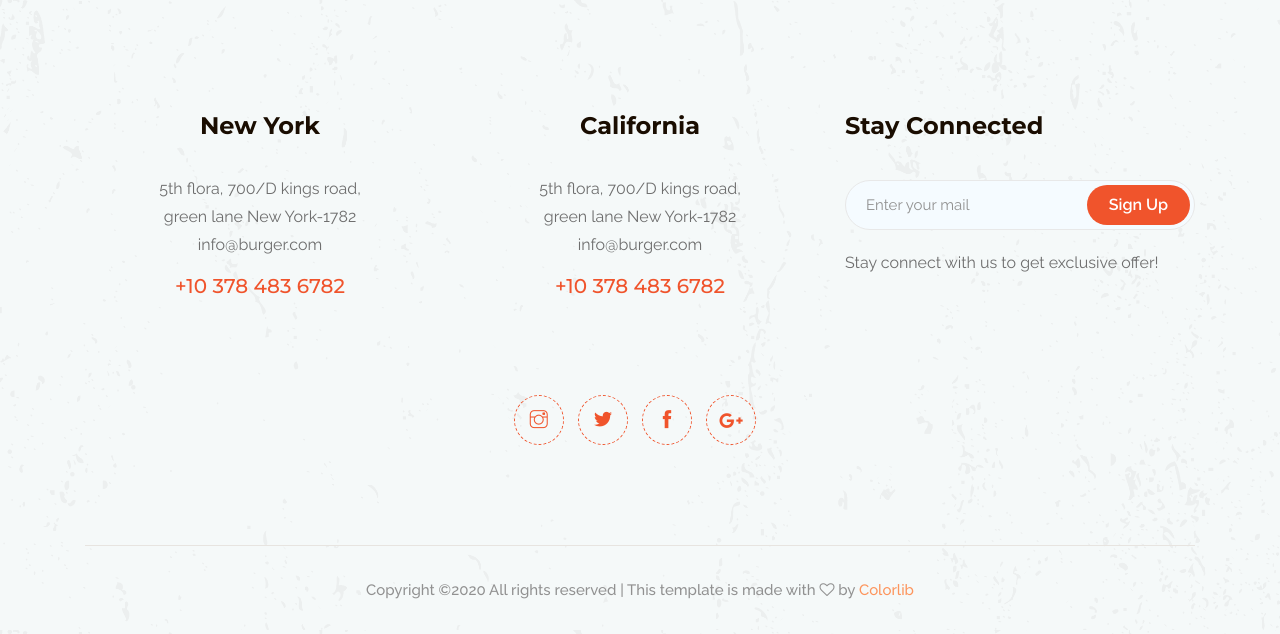
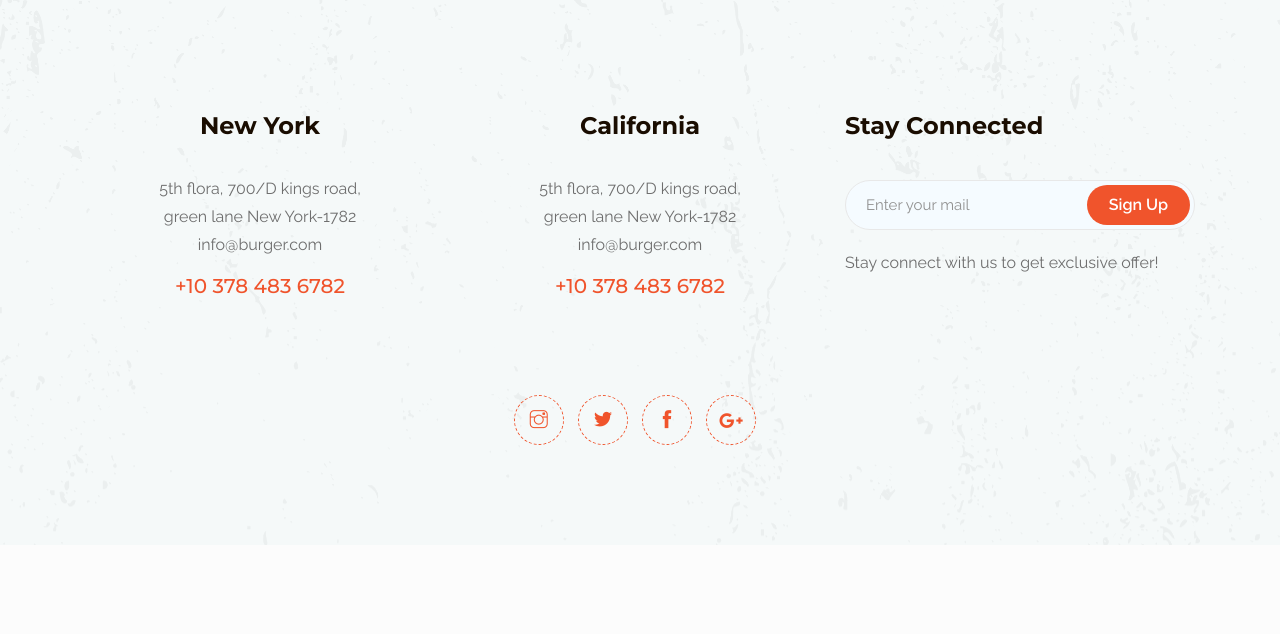
Before and after one commit to viplav153/One-Click-Meal, a Django app: page /order/ in a window 1280 px wide. Shown: the part 5005-5639 px from the top of the page. After the commit the page ends 5550 px from the top, so only its background shows below. Run offline with Django 3.2, Linux system fonts and the light colour scheme; some libraries are stand-ins or nearby versions.

Commit message:
Last commit

```diff
--- a/book/templates/home.html
+++ b/book/templates/home.html
@@ -577,9 +577,7 @@
 
                             <p>Lorem ipsum dolor sit amet, consectetur adipiscing elit. Donec malesuada lorem maximus mauris scelerisque, at rutrum nulla dictum. Ut ac ligula sapien.</p>
 
-                            <p class="copyright"><!-- Link back to Colorlib can't be removed. Template is licensed under CC BY 3.0. -->
-Copyright &copy;<script>document.write(new Date().getFullYear());</script> All rights reserved | <!--This template is made with <i class="fa fa-heart" aria-hidden="true"></i> by <a href="https://colorlib.com" target="_blank">Colorlib</a>-->
-<!-- Link back to Colorlib can't be removed. Template is licensed under CC BY 3.0. --></p>
+
                         </div><!-- .foot-about -->
                     </div><!-- .col -->
 
--- a/order/templates/index.html
+++ b/order/templates/index.html
@@ -583,20 +583,7 @@
                     </div>
                 </div>
             </div>
-            <div class="copy-right_text">
-                <div class="container">
-                    <div class="footer_border"></div>
-                    <div class="row">
-                        <div class="col-xl-12">
-                            <p class="copy_right text-center">
-                                <!-- Link back to Colorlib can't be removed. Template is licensed under CC BY 3.0. -->
-Copyright &copy;<script>document.write(new Date().getFullYear());</script> All rights reserved | This template is made with <i class="fa fa-heart-o" aria-hidden="true"></i> by <a href="https://colorlib.com" target="_blank">Colorlib</a>
-<!-- Link back to Colorlib can't be removed. Template is licensed under CC BY 3.0. -->
-                            </p>
-                        </div>
-                    </div>
-                </div>
-            </div>
+
         </footer>
 
 
```
Also changed, not shown: order/templates/nonveg.html (+1 -14 lines), order/templates/veg.html (+1 -14 lines), order/templates/vegan.html (+1 -14 lines).
